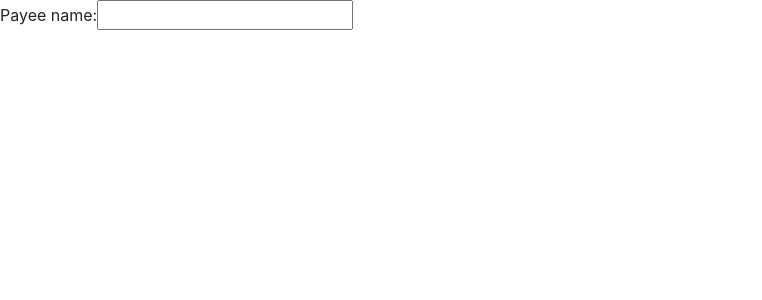
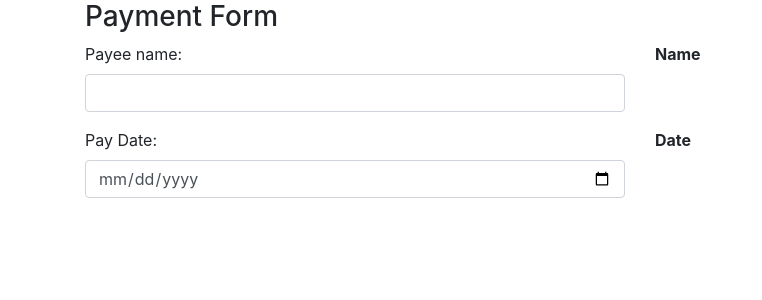
Before and after one commit to ritchey0713/pipes, an Angular app: page / in a window 1280 px wide. Shown: the top 300 px of the page, without its empty margins (0-762 px from the left). Built offline with nearby package versions, Linux system fonts and the light colour scheme.

Commit message:
add date pipe

```diff
--- a/src/app/app.component.html
+++ b/src/app/app.component.html
@@ -1,6 +1,29 @@
-<div>
-  <label>Payee name:</label>
-  <input (input)="onNameChange($event.target.value)"/>
+<div class="container">
+  <h3>Payment Form</h3>
+  <div class="row">
+    <div class="form-group col">
+      <label>Payee name:</label>
+      <input class='form-control' (input)="onNameChange($event.target.value)"/>
+    </div>
+    <div class="col">
+      <label><b>Name</b></label>
+      <div>
+        {{ name | titlecase }}
+      </div>
+    </div>
+  </div>
 
-  {{ name | titlecase }}
+  <div class="row">
+    <div class="form-group col">
+      <label>Pay Date:</label>
+      <input type="date" class='form-control' (input)="onDateChange($event.target.value)" />
+    </div>
+    <div class="col">
+      <label><b>Date</b></label>
+      <div>
+        {{ date | date: "d" }}
+      </div>
+    </div>
+  </div>
+
 </div>
--- a/src/app/app.component.ts
+++ b/src/app/app.component.ts
@@ -8,9 +8,14 @@
 export class AppComponent {
   title = 'pipes';
   name: string;
+  date: string;
 
   onNameChange = (value: string) => {
     this.name = value;
   }
 
+  onDateChange = (value: string) => {
+    this.date = value;
+  }
+
 }
```
